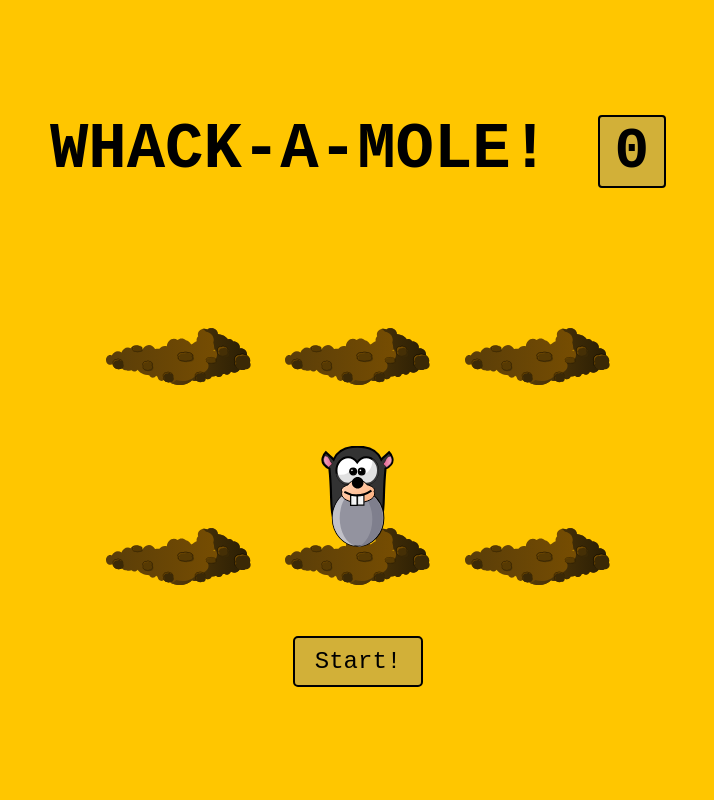
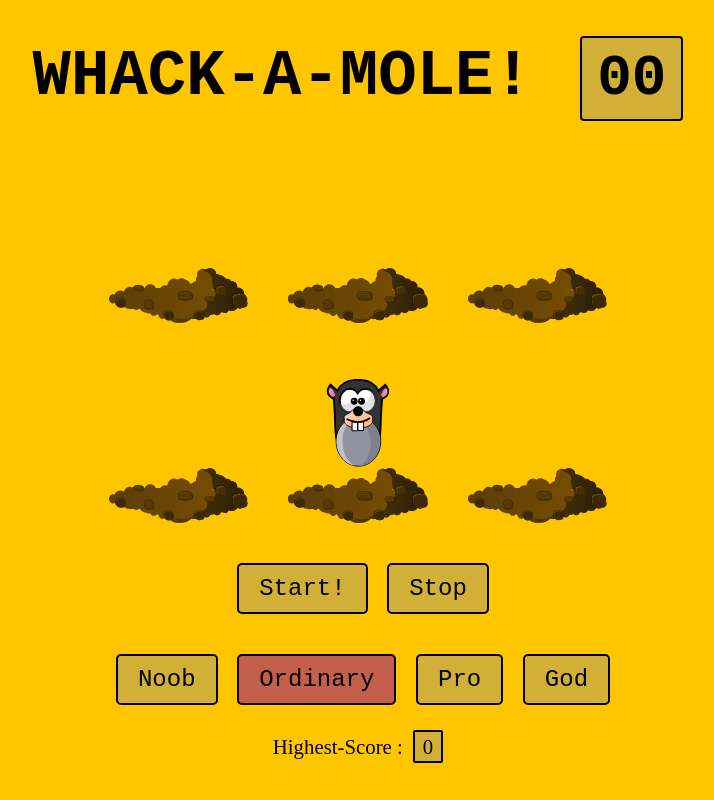
Before and after one commit to Yash-Zanzarukiya/JavaScript30, a plain HTML site: page 30-Whack-A-Mole/index.html in a window 1280 px wide. Both pictures are taken after a click on the button "Start!". Shown: the whole page, without its empty margins (282-996 px from the left). Drawn offline with Linux system fonts and the light colour scheme; a web font is replaced by a local one.

Commit message:
Project Completed

```diff
--- a/30-Whack-A-Mole/index.html
+++ b/30-Whack-A-Mole/index.html
@@ -6,83 +6,45 @@
   <meta name="viewport" content="width=device-width, initial-scale=1.0" />
   <title>Game</title>
   <link href="https://fonts.googleapis.com/css2?family=Wellfleet&display=swap" rel="stylesheet" />
-  <link rel="stylesheet" href="/30-Whack-A-Mole/style.css">
+  <link rel="stylesheet" href="/30-Whack-A-Mole/style.css" />
 </head>
 
 <body>
-  <h1 class="name">WHACK-A-MOLE! <span class="score">0</span></h1>
+  <h1 class="name">WHACK-A-MOLE! <span class="score">00</span></h1>
   <div class="game">
-    <div class="hole 1">
+    <div class="hole">
       <div class="mole"></div>
     </div>
-    <div class="hole 2">
+    <div class="hole">
       <div class="mole"></div>
     </div>
-    <div class="hole 3">
+    <div class="hole">
       <div class="mole"></div>
     </div>
-    <div class="hole 4">
+    <div class="hole">
       <div class="mole"></div>
     </div>
-    <div class="hole 5">
+    <div class="hole">
       <div class="mole"></div>
     </div>
-    <div class="hole 6">
+    <div class="hole">
       <div class="mole"></div>
     </div>
   </div>
-  <button type="button" onclick="startGame()" class="start-button">Start!</button>
-  <script>
-    let moles = document.querySelectorAll('.mole');
-    let holes = document.querySelectorAll('.hole');
-    let scoreBoard = document.querySelector('.score');
-    let playTime = 10 * 1000;
-    let score = 0;
-    let last = -1;
-    let isTimeout = false;
-
-    function randomHole() {
-
-      let index = Math.floor(Math.random() * holes.length);
-      if (index != last) {
-        last = index;
-        return holes[index];
-      }
-      else
-        return randomHole();
-    }
-
-    function randomTime(min, max) {
-      let time = Math.round(Math.random() * (max - min) + min);
-      return time;
-    }
-
-    function peepMoles() {
-      let hole = randomHole();
-      let time = randomTime(200,1000)
-      hole.classList.add('up');
-      setTimeout(()=>{
-        hole.classList.remove('up');
-        if(!isTimeout)
-          peepMoles();
-      },time);
-    }
-
-    function updateScore(eventObj){
-      // if(!eventObj.isTrusted()) return;
-      console.log(eventObj);
-    }
-
-    function startGame() {
-      score = 0;
-      isTimeout = false;
-      last = -1;
-      setTimeout(()=>isTimeout = true,playTime);
-      peepMoles();
-    }
-
-    moles.forEach((mole)=>mole.addEventListener('click',updateScore))
-  </script>
+  <div class="controls">
+    <button type="button" onclick="startGame()" id="start" class="buttons">Start!</button>
+    <button type="button" onclick="stopGame()" id="stop" class="buttons">Stop</button>
+  </div>
+  <div class="difficulty">
+    <button type="button" data-min="800" data-max="1000" class="buttons diff-button">Noob</button>
+    <button type="button" data-min="600" data-max="800" class="buttons diff-button active">
+      Ordinary
+    </button>
+    <button type="button" data-min="300" data-max="600" class="buttons diff-button">Pro</button>
+    <button type="button" data-min="100" data-max="300" class="buttons diff-button">God</button>
+  </div>
+  <div class="highscore">Highest-Score :<span class="high-score">0</span></div>
+  <script src="/30-Whack-A-Mole/script.js"></script>
 </body>
 
 </html>
--- /dev/null
+++ b/30-Whack-A-Mole/script.js
@@ -0,0 +1,83 @@
+let moles = document.querySelectorAll(".mole");
+let holes = document.querySelectorAll(".hole");
+let difficulty_buttons = document.querySelectorAll(".diff-button");
+let scoreBoard = document.querySelector(".score");
+let high = document.querySelector(".high-score");
+let stop_button = document.querySelector("#stop");
+
+let playTime = 10 * 1000;
+let score = 0;
+let last = -1;
+let isTimeout = false;
+let playTimeOut = null;
+let minTime = 400,
+  maxTime = 800;
+let highest = parseInt(localStorage.getItem("highest")) || 0;
+high.textContent = `${highest}`;
+
+function randomHole() {
+  let index = Math.floor(Math.random() * holes.length);
+  if (index != last) {
+    last = index;
+    return holes[index];
+  } else return randomHole();
+}
+
+function randomTime(min = minTime, max = maxTime) {
+  let time = Math.round(Math.random() * (max - min) + min);
+  return time;
+}
+
+function peepMoles() {
+  let hole = randomHole();
+  let time = randomTime();
+  hole.classList.add("up");
+  setTimeout(() => {
+    hole.classList.remove("up");
+    if (!isTimeout) peepMoles();
+    else {
+      displayHighest();
+    }
+  }, time);
+}
+
+function updateScore(eventObj) {
+  if (!eventObj.isTrusted) return;
+  score++;
+  scoreBoard.textContent = `${score < 10 ? "0" : ""}${score}`;
+  this.classList.remove("up");
+}
+
+function startGame() {
+  isTimeout = false;
+  score = 0;
+  last = -1;
+  scoreBoard.textContent = `00`;
+  displayHighest();
+  playTimeOut = setTimeout(() => (isTimeout = true), playTime);
+  peepMoles();
+}
+
+function displayHighest() {
+  if (!(score > highest)) return;
+  highest = score;
+  localStorage.setItem("highest", `${highest}`);
+  high.textContent = `${highest}`;
+}
+
+function stopGame() {
+  isTimeout = true;
+  clearTimeout(playTimeOut);
+}
+
+function setDifficulty(event) {
+  console.log(this);
+  minTime = parseInt(this.dataset.min);
+  maxTime = parseInt(this.dataset.max);
+  document.querySelector(".active").classList.remove("active");
+  this.classList.add("active");
+  stopGame();
+}
+
+moles.forEach((mole) => mole.addEventListener("click", updateScore));
+difficulty_buttons.forEach((button) => button.addEventListener("click", setDifficulty));
--- a/30-Whack-A-Mole/style.css
+++ b/30-Whack-A-Mole/style.css
@@ -11,31 +11,33 @@ body {
   align-items: center;
   justify-content: center;
   background: #ffc600;
+  font-family: 'Wellfleet', monospace;
 }
 
 .name {
   font-size: 4rem;
   margin-bottom: 10px;
-  font-family: 'Wellfleet', monospace;
 }
 
 .game {
-  /* border: 2px solid black; */
   display: flex;
   flex-wrap: wrap;
   align-items: center;
   justify-content: space-around;
   width: 42%;
-  height: 50%;
+  height: fit-content;
+  overflow: hidden;
 }
 
 .hole {
-  width: 30%;
-  height: 45%;
+  width:170px;
+  height: 200px;
   background-color: aliceblue;
   z-index: 2;
   background: url(/30-Whack-A-Mole/dirt.svg) bottom no-repeat;
-  background-size: 90%;
+  background-size: contain;
+  flex: 25%;
+  margin: 0px 20px;
   position: relative;
   overflow: hidden;
 }
@@ -48,29 +50,53 @@ body {
   position: absolute;
   transform: scale(0.9);
   top: 100%;
-  transition: all 0.5s;
+  transition: all 0.3s;
+  z-index: -1;
 }
 
 .hole.up .mole {
   top: 0px;
+  z-index: 3;
+  cursor: pointer;
 }
 
 .score {
   font-size: 90%;
-  padding: 2px 15px;
+  padding: 8px 15px;
   margin-left: 10px;
   border: 2px solid black;
   border-radius: 4px;
   background-color: #bda654ab;
 }
 
-.start-button {
+.buttons {
   margin-top: 40px;
-  font-size: 1.5rem;
-  border-radius: 5px;
-  border: 2px solid black;
+  margin-left: 10px;
   padding: 10px 20px;
   cursor: pointer;
+
+  font-size: 1.5rem;
+  font-family: 'Wellfleet', monospace;
   background-color: #bda654ab;
-  font-family: 'Wellfleet', monospace;
+  border: 2px solid black;
+  border-radius: 5px;
+  transition: all 0.25s;
 }
+
+.diff-button.active{
+  background-color: #bd5454e5;
+}
+
+.highscore{
+  margin-top: 30px;
+  font-size: 1.3rem;
+  font-family: operator mono;
+}
+
+.high-score{
+  padding: 3px 8px;
+  margin-left: 10px;
+  border: 2px solid black;
+  border-radius: 2px;
+  background-color: #bda654ab;
+}
```
